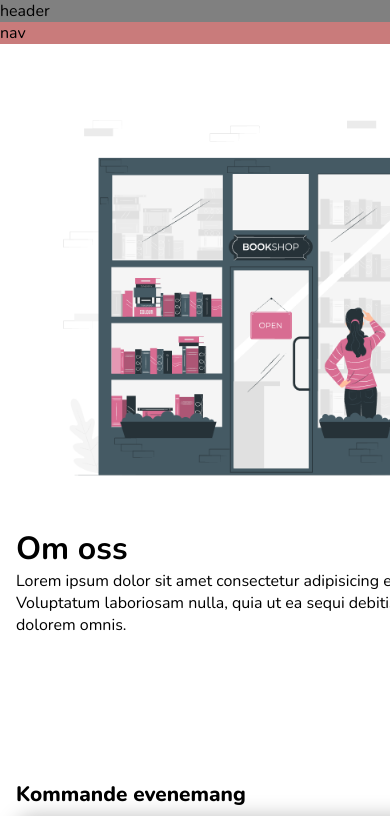
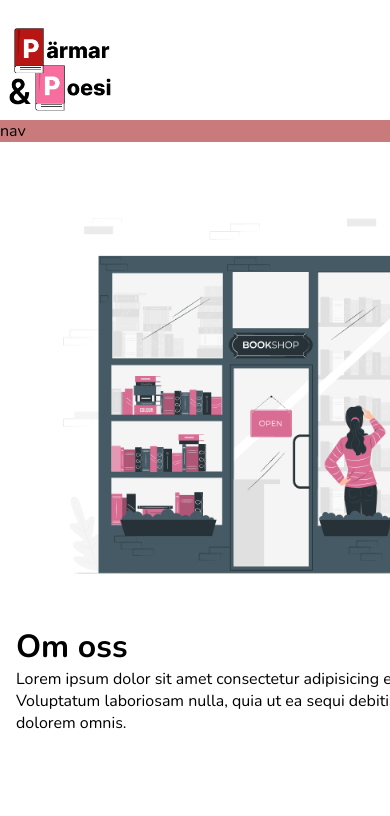
Before and after one commit to scmo-1/Group8-Project, a plain HTML site: page index.html in a window 390 px wide. Shown: the top 816 px of the page. Drawn offline with nearby package versions, Linux system fonts and the light colour scheme.

Commit message:
Header, html and css - mobile version

```diff
--- a/index.html
+++ b/index.html
@@ -13,7 +13,7 @@
     />
 </head>
 <body>
-    <header> header </header>
+    <header><img class="header-logo" src="images/Logga.png" alt="Logo"></header>
     <nav> nav </nav>
     <main>
 
--- a/style.css
+++ b/style.css
@@ -10,7 +10,17 @@ body {
 }
 
 header {
-    background-color: gray;
+    background-color: rgb(255, 255, 255);
+    width: 100%;
+    height: 120px;
+    display: flex;
+    align-items: end;
+
+}
+
+.header-logo {
+    height: 70%;
+    margin: 8px;
 }
 nav {
     background-color: rgb(201, 123, 123);
```
